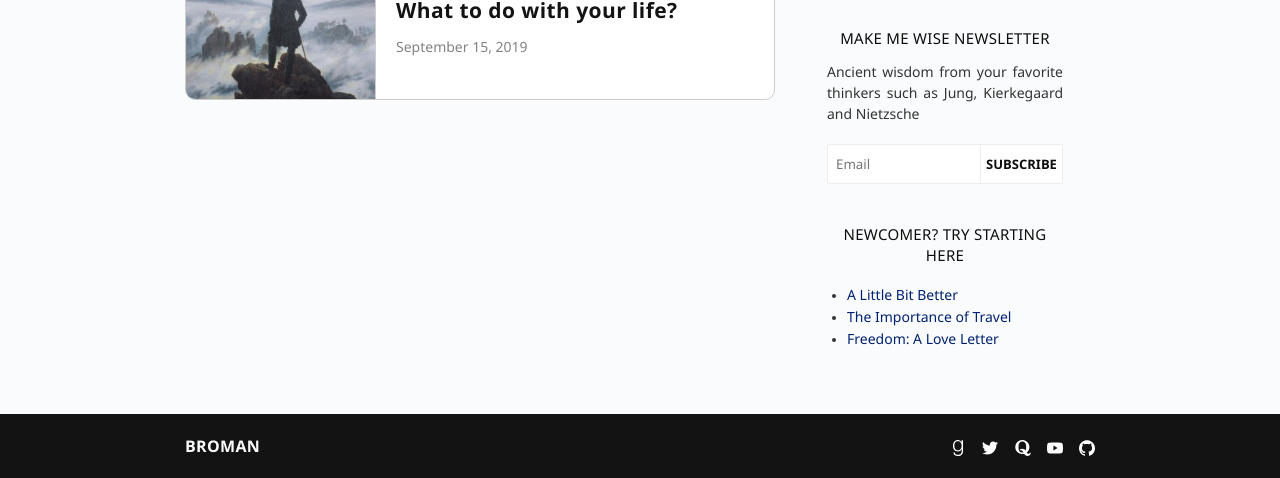
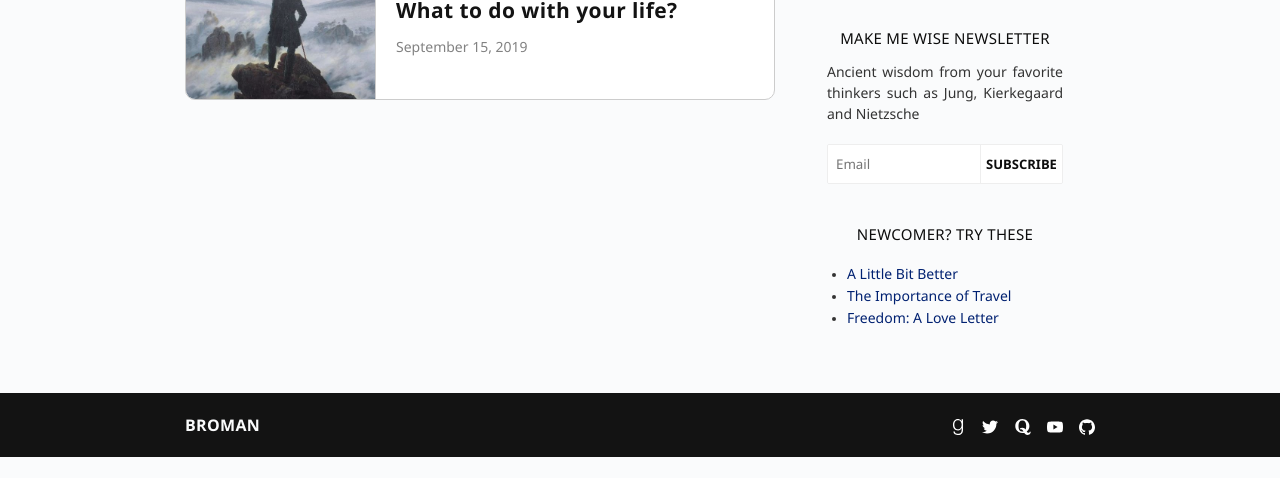
Before and after one commit to gdbroman/broman.blog, a Jekyll site: the page built from index.html, in a window 1280 px wide, cut to the strip 826-1304 px from the top of the page. Built offline with Jekyll 4.4.1, drawn with Linux system fonts in a browser that asks for light colours; after the commit the page ends 1283 px from its top, so only the background shows below that.

Commit message:
sidebar update

```diff
--- a/_includes/sidebar.html
+++ b/_includes/sidebar.html
@@ -37,7 +37,7 @@
     </div>
 </div>
 <div class="widget">
-    <a href="/top"><h3>Newcomer? Try starting here</h3></a>
+    <a href="/top"><h3>Newcomer? Try these</h3></a>
     <ul>
         <li><a href="/a-little-bit-better">A Little Bit Better</a></li>
         <li><a href="/the-importance-of-traveling">The Importance of Travel</a></li>
```
